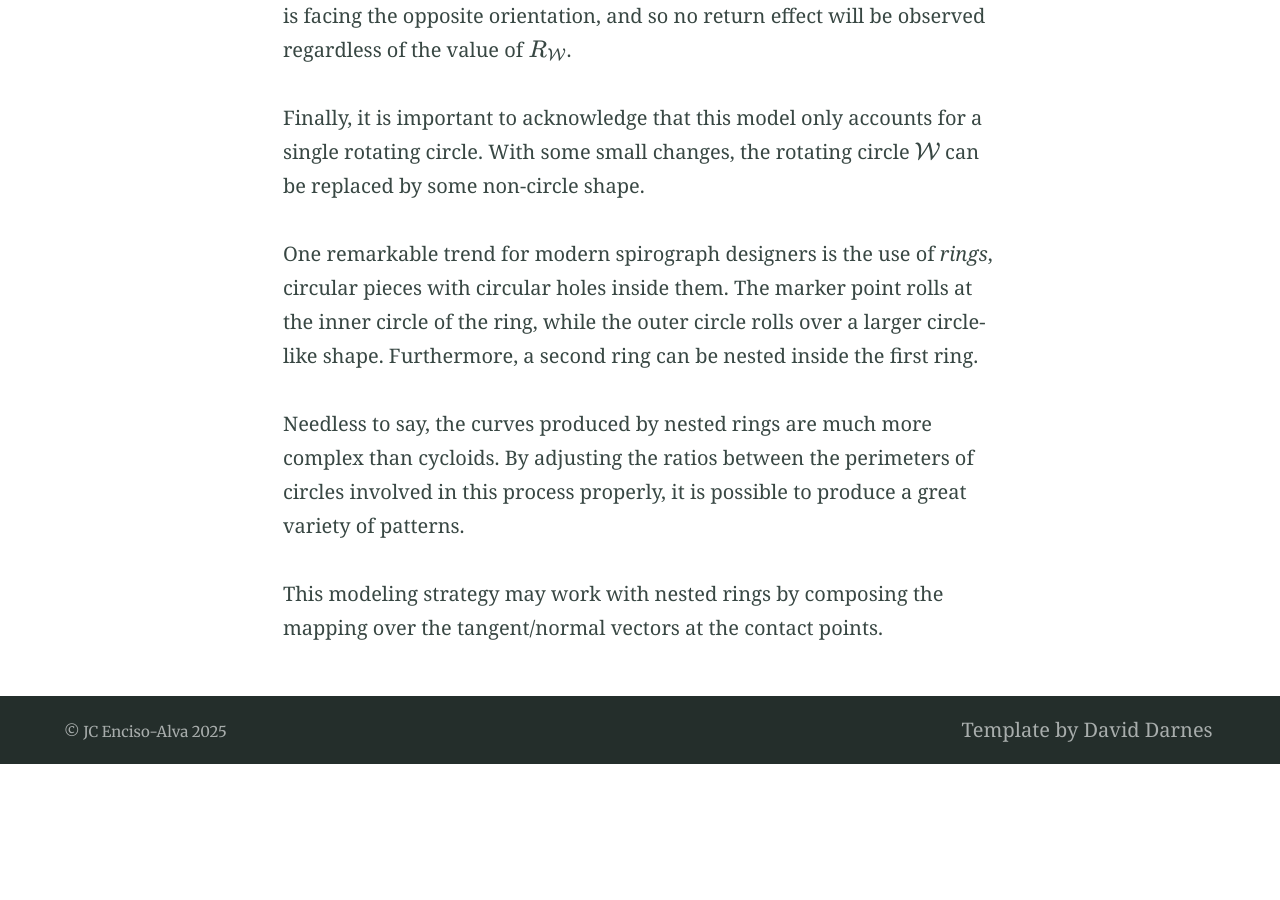
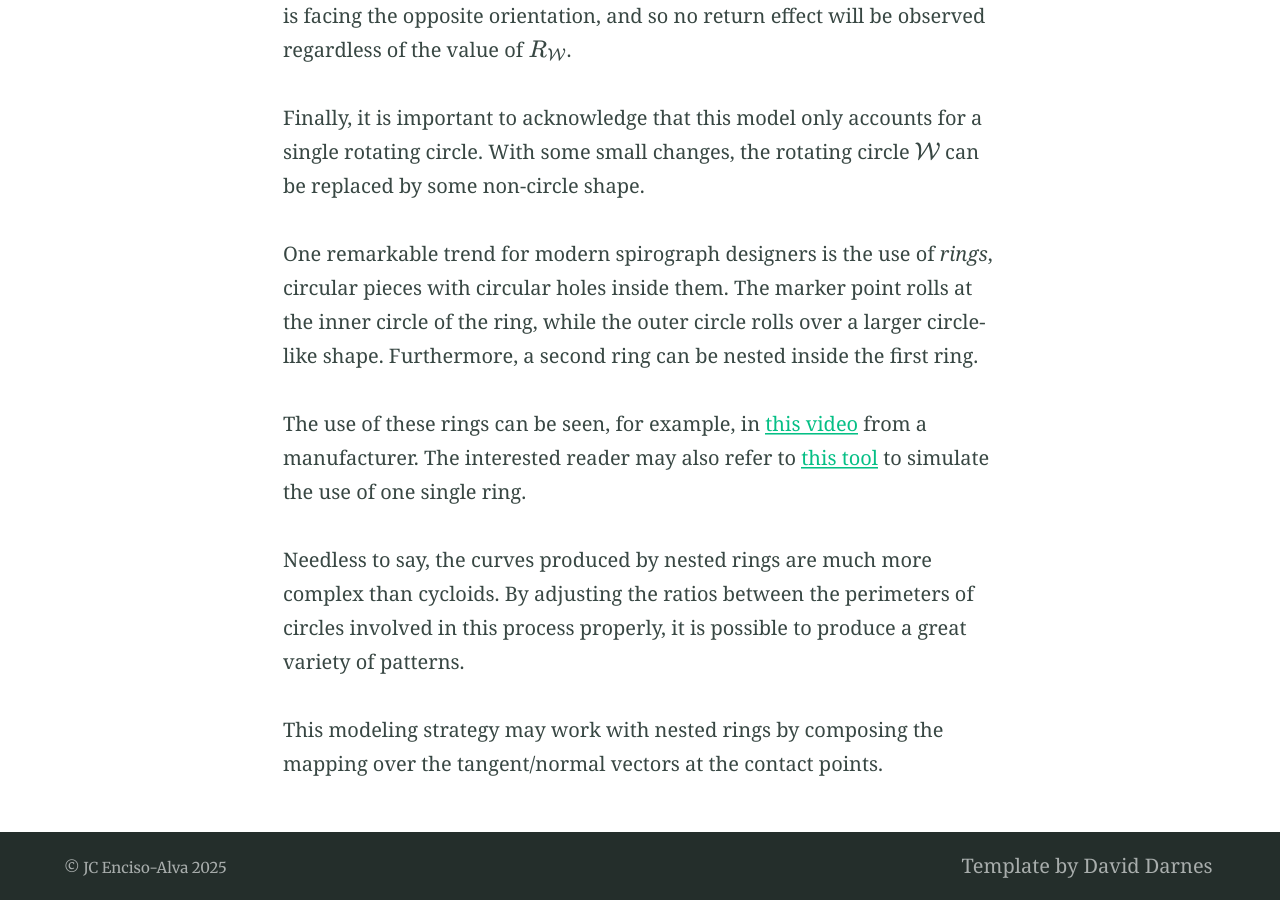
Before and after one commit to EncisoAlva/EncisoAlva.github.io, a Jekyll site: the page built from art.md, in a window 1280 px wide and 900 px high, scrolled down 11438 px. Built offline with Jekyll 4.4.1, drawn with Linux system fonts in a browser that asks for light colours; before the commit the page ends 12202 px from its top, so only the background shows below that.

Commit message:
Update art.md
The final final version.

```diff
--- a/art.md
+++ b/art.md
@@ -162,6 +162,8 @@ Finally, it is important to acknowledge that this model only accounts for a sing
 
 One remarkable trend for modern spirograph designers is the use of *rings*, circular pieces with circular holes inside them. The marker point rolls at the inner circle of the ring, while the outer circle rolls over a larger circle-like shape. Furthermore, a second ring can be nested inside the first ring.
 
+The use of these rings can be seen, for example, in [this video](https://www.youtube.com/watch?v=iajOVo6gFDU) from a manufacturer. The interested reader may also refer to [this tool](https://glagolj.github.io/gg-blog/tools/roulette_plot.html) to simulate the use of one single ring.
+
 Needless to say, the curves produced by nested rings are much more complex than cycloids. By adjusting the ratios between the perimeters of circles involved in this process properly, it is possible to produce a great variety of patterns.
 
 This modeling strategy may work with nested rings by composing the mapping over the tangent/normal vectors at the contact points.
```
